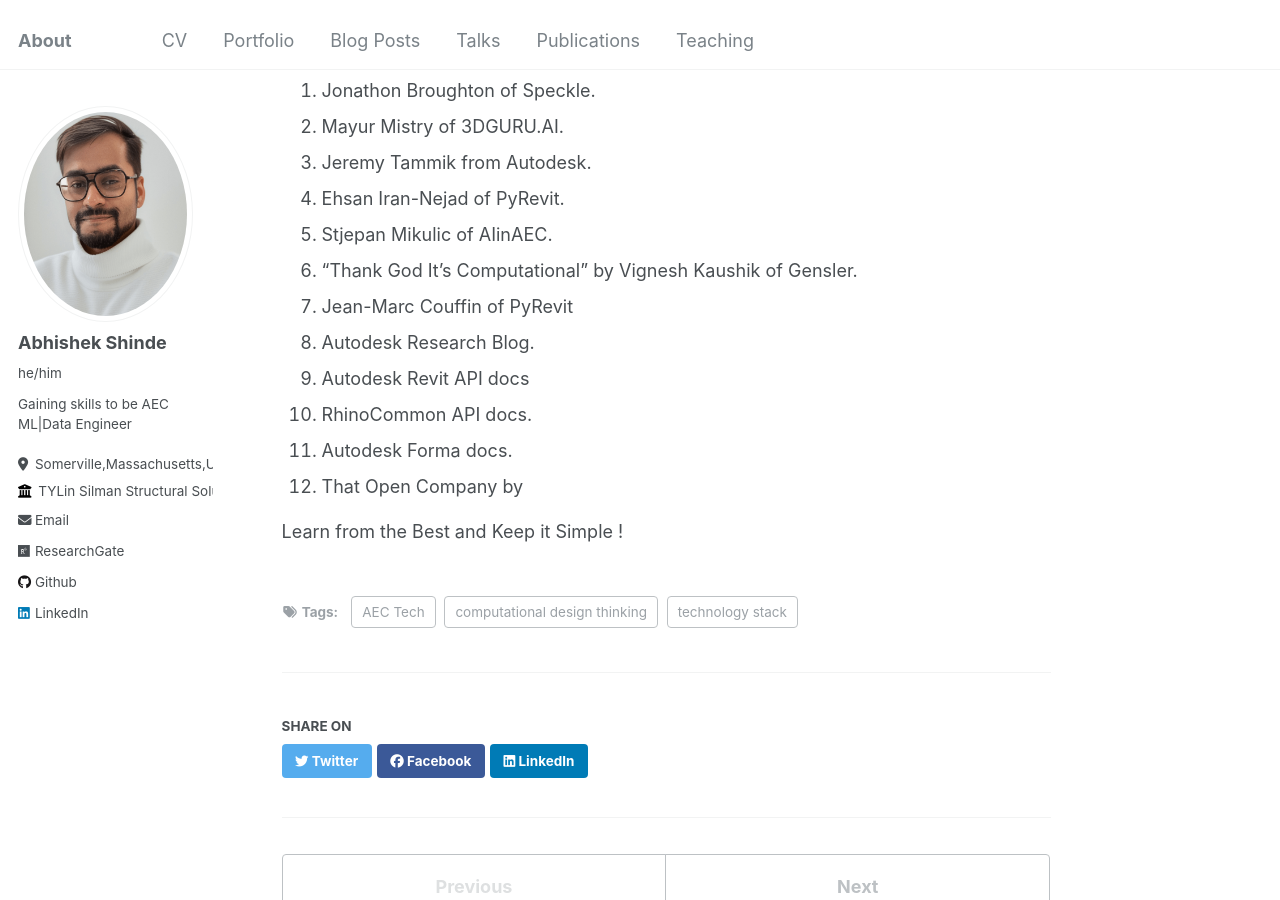
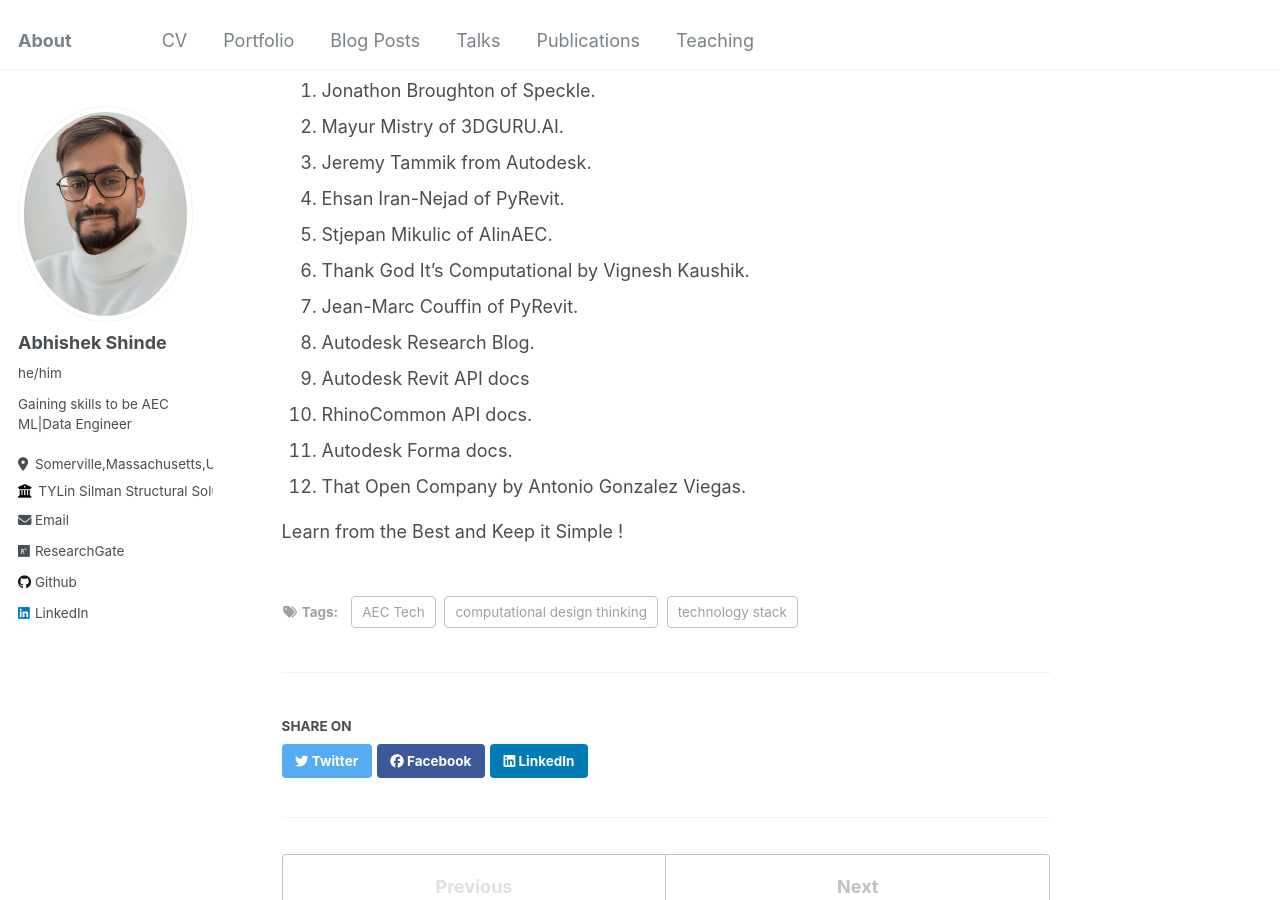
Before and after one commit to InquisitiveAS/InquisitiveAS.github.io, a Jekyll site: the page built from _posts/2024-05-25-blog-post-1.md, in a window 1280 px wide and 900 px high, scrolled down 388 px. Built offline with Jekyll 4.4.1, drawn with Linux system fonts in a browser that asks for light colours.

Commit message:
Update the blog post

```diff
--- a/_posts/2024-05-25-blog-post-1.md
+++ b/_posts/2024-05-25-blog-post-1.md
@@ -18,13 +18,13 @@
 3. Jeremy Tammik from Autodesk.
 4. Ehsan Iran-Nejad of PyRevit.
 5. Stjepan Mikulic of AIinAEC.
-6. "Thank God It's Computational" by Vignesh Kaushik of Gensler.
-7. Jean-Marc Couffin of PyRevit
+6. Thank God It's Computational by Vignesh Kaushik.
+7. Jean-Marc Couffin of PyRevit.
 8. Autodesk Research Blog.
 9. Autodesk Revit API docs
 10. RhinoCommon API docs.
 11. Autodesk Forma docs.
-12. That Open Company by
+12. That Open Company by Antonio Gonzalez Viegas.
 
 Learn from the Best and Keep it Simple !
 
```
